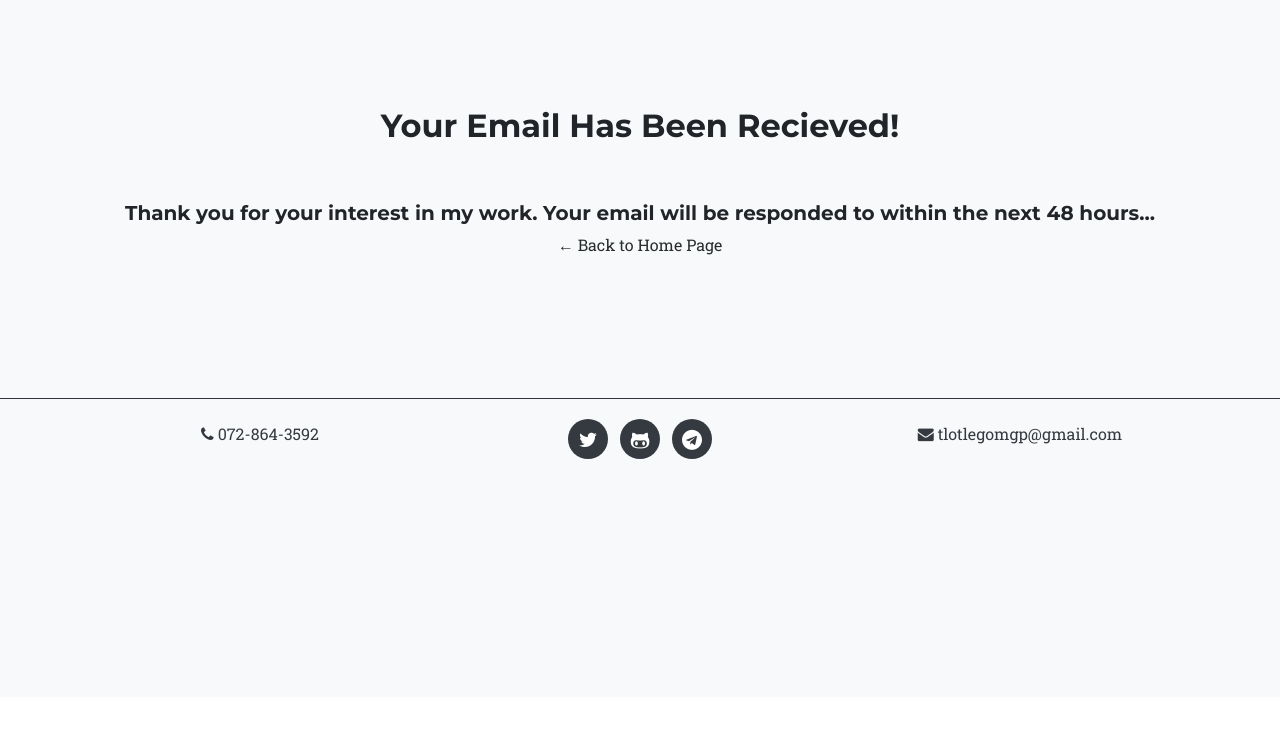
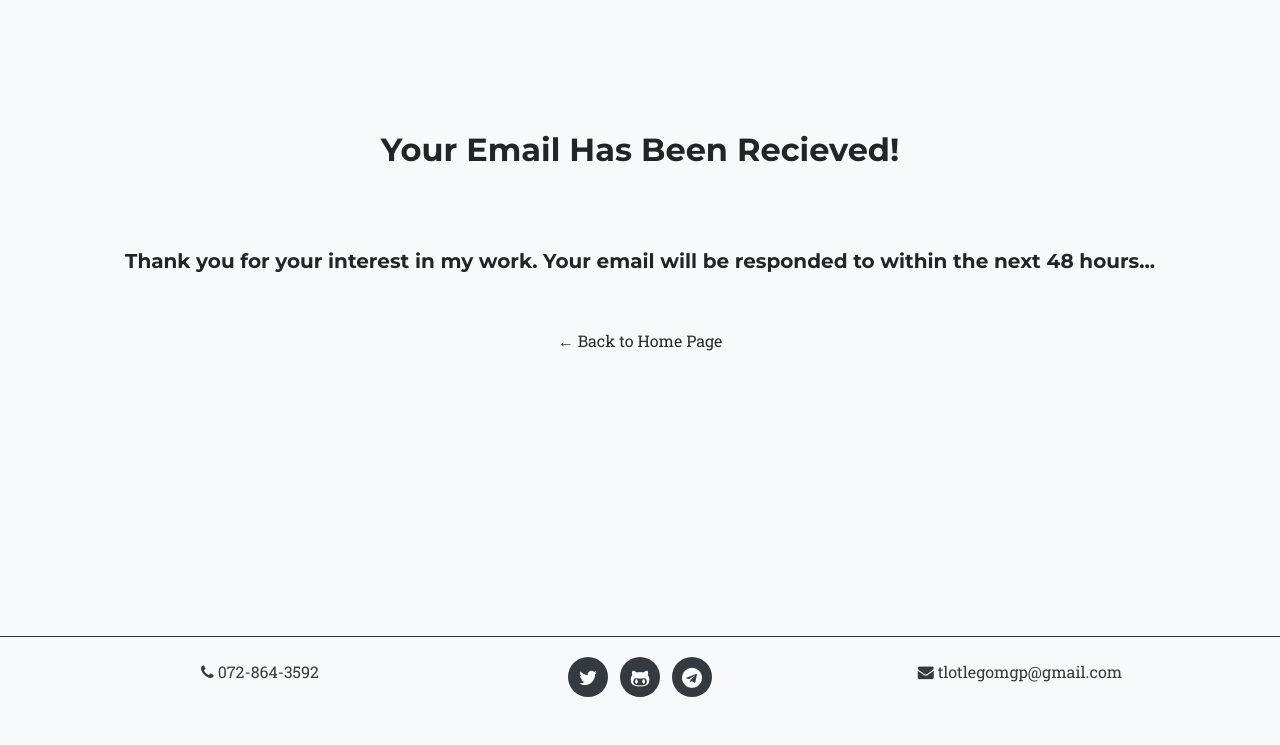
Before and after one commit to tlotlegomgp/portfolio, a Django app: template index/templates/index/email_sent.html in a window 1280 px wide. Shown: the part 103-848 px from the top of the page. Before the commit the page ends 562 px from the top, so only its background shows below. Run offline with Django 3.2, Linux system fonts and the light colour scheme; the template is opened without the code that fills it, so the values that code supplies are empty; some libraries are stand-ins or nearby versions; some web fonts are replaced.

Commit message:
Fixed issue with footer on send mail

```diff
--- a/index/templates/index/email_sent.html
+++ b/index/templates/index/email_sent.html
@@ -2,15 +2,16 @@
 
 <section style="margin-top: 10px;">
 	<div
-		class="align-items-center text-center"
+		class="align-items-center text-center main"
 		style="padding: 50px"
 		style="color: #272d2d;"
 	>
+		<br>
 		<h2 >Your Email Has Been Recieved!</h2>
-		<br /><br>
+		<br /><br><br>
 		<h5>
 			Thank you for your interest in my work. Your email will be responded to within the next 48 hours...
-		</h5>
+		</h5><br><br>
 		<a href="{% url 'index' %}" style="color: #272d2d;">← Back to Home Page</a>
 	</div>
 </section>
```
